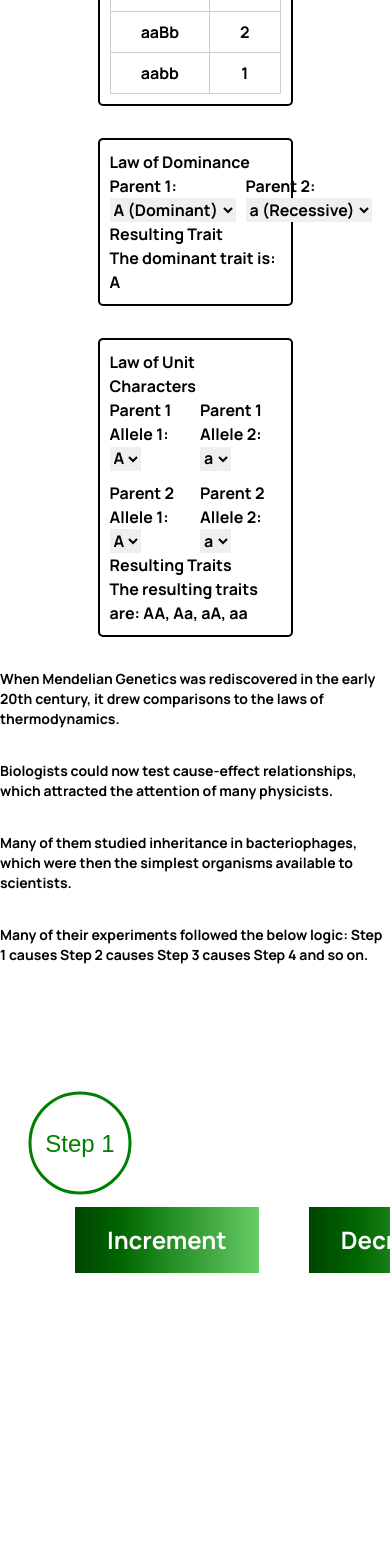
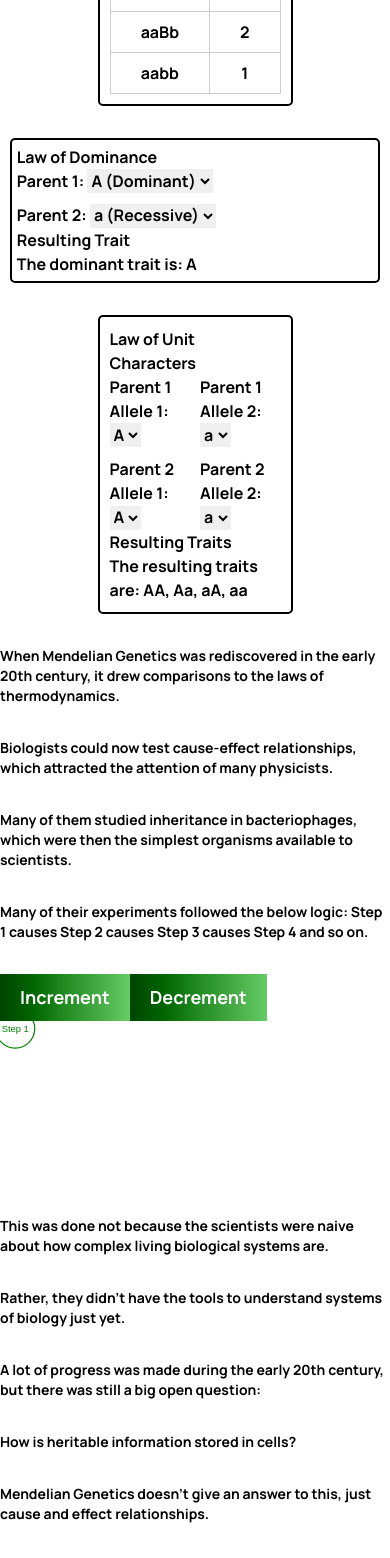
Before and after one commit to jrin771/biofaq, a Next.js app: page / in a window 390 px wide. Shown: the part 4560-6118 px from the top of the page. Built offline with nearby package versions, Linux system fonts and the light colour scheme.

Commit message:
AnimatedLinkedList and Lawofdominance mobile component update

```diff
--- a/components/AnimatedLinkedList.tsx
+++ b/components/AnimatedLinkedList.tsx
@@ -6,29 +6,31 @@ import * as d3 from "d3";
 interface NodeDatum {
   id: string;
   label: string;
-  x: number;
-  y: number;
+  x: number; // Relative position (0-1)
+  y: number; // Relative position (0-1)
 }
 
 const AnimatedLinkedList: React.FC = () => {
   const [nodes, setNodes] = useState<NodeDatum[]>([
-    { id: "1", label: "Step 1", x: 80, y: 80 },
+    { id: "1", label: "Step 1", x: 0.1, y: 0.1 },
   ]);
   const ref = useRef<SVGSVGElement>(null);
 
   useEffect(() => {
     const svg = d3.select(ref.current);
+    const { clientWidth, clientHeight } = svg.node() as unknown as HTMLElement;
+
     svg.selectAll("circle").data(nodes).join("circle")
-      .attr("cx", d => d.x)
-      .attr("cy", d => d.y)
+      .attr("cx", d => d.x * clientWidth)
+      .attr("cy", d => d.y * clientHeight)
       .attr("r", 50)
       .attr("stroke", "green")
       .attr("fill", "none")
       .attr("stroke-width", 3);
 
     svg.selectAll("text").data(nodes).join("text")
-      .attr("x", d => d.x)
-      .attr("y", d => d.y)
+      .attr("x", d => d.x * clientWidth)
+      .attr("y", d => d.y * clientHeight)
       .attr("text-anchor", "middle")
       .attr("dominant-baseline", "central")
       .attr("style", "font: 24px sans-serif;")
@@ -36,10 +38,10 @@ const AnimatedLinkedList: React.FC = () => {
       .text(d => d.label);
 
     svg.selectAll("line").data(nodes.slice(0, -1)).join("line")
-      .attr("x1", (d, i) => d.x + 50)
-      .attr("y1", d => d.y)
-      .attr("x2", (d, i) => nodes[i + 1].x - 50)
-      .attr("y2", (d, i) => nodes[i + 1].y)
+      .attr("x1", (d, i) => d.x * clientWidth + 50)
+      .attr("y1", d => d.y * clientHeight)
+      .attr("x2", (d, i) => nodes[i + 1].x * clientWidth - 50)
+      .attr("y2", (d, i) => nodes[i + 1].y * clientHeight)
       .attr("stroke", "black")
       .attr("stroke-width", 3)
       .attr("marker-end", "url(#arrow)");
@@ -51,8 +53,8 @@ const AnimatedLinkedList: React.FC = () => {
       const newNode = {
         id: `${newId}`,
         label: `Step ${newId}`,
-        x: 80 + (newId - 1) * 120,
-        y: 80,
+        x: 0.1 + (newId - 1) * 0.1,
+        y: 0.1,
       };
       setNodes([...nodes, newNode]);
     }
@@ -66,33 +68,13 @@ const AnimatedLinkedList: React.FC = () => {
 
   return (
     <div>
-      <button onClick={addNode} style={{
-        position: 'relative',
-        left: '75px',
-        top: '210px',
-        background: 'linear-gradient(to right, #004400, #006600, #228B22, #44AA44, #66CC66)',
-        fontSize: '24px',
-        color: 'white',
-        border: 'none',
-        padding: '15px 32px',
-        cursor: 'pointer'
-      }}>
+      <button onClick={addNode} className="increment-button">
         Increment
       </button>
-      <button onClick={removeNode} style={{
-        position: 'relative',
-        left: '125px',
-        top: '210px',
-        background: 'linear-gradient(to right, #004400, #006600, #228B22, #44AA44, #66CC66)',
-        fontSize: '24px',
-        color: 'white',
-        border: 'none',
-        padding: '15px 32px',
-        cursor: 'pointer'
-      }}>
+      <button onClick={removeNode} className="decrement-button">
         Decrement
       </button>
-      <svg ref={ref} width={1000} height={500}>
+      <svg ref={ref} width="100%" height="100%" viewBox="0 0 1000 500">
         <defs>
           <marker id="arrow" viewBox="0 0 10 10" refX="9" refY="5"
             markerWidth="6" markerHeight="6" orient="auto">
@@ -100,6 +82,22 @@ const AnimatedLinkedList: React.FC = () => {
           </marker>
         </defs>
       </svg>
+      <style jsx>{`
+        .increment-button, .decrement-button {
+          font-size: 24px;
+          background: linear-gradient(to right, #004400, #006600, #228B22, #44AA44, #66CC66);
+          color: white;
+          border: none;
+          padding: 15px 32px;
+          cursor: pointer;
+        }
+        @media (max-width: 768px) {
+          .increment-button, .decrement-button {
+            font-size: 18px;
+            padding: 10px 20px;
+          }
+        }
+      `}</style>
     </div>
   );
 };
--- a/components/Lawofdominance.tsx
+++ b/components/Lawofdominance.tsx
@@ -6,7 +6,6 @@ const calculateDominantRecessive = (
   allele1Parent1: string,
   allele1Parent2: string
 ): string => {
-  // Assuming 'A' is dominant and 'a' is recessive
   return allele1Parent1 === 'A' || allele1Parent2 === 'A' ? 'A' : 'a';
 };
 
@@ -16,24 +15,10 @@ const LawOfDominance: React.FC = () => {
 
   const result = calculateDominantRecessive(allele1Parent1, allele1Parent2);
 
-  const outerBoxStyle: React.CSSProperties = {
-    border: '2px solid black',
-    borderRadius: '5px',
-    padding: '10px',
-    width: '50%',
-    margin: 'auto',
-  };
-
-  const twoByTwoGridStyle: React.CSSProperties = {
-    display: 'grid',
-    gridTemplateColumns: 'repeat(2, 1fr)',
-    gap: '10px',
-  };
-
   return (
-    <div style={outerBoxStyle}>
+    <div className="outer-box">
       <h1>Law of Dominance </h1>
-      <div style={twoByTwoGridStyle}>
+      <div className="two-by-two-grid">
         {['Parent 1', 'Parent 2'].map((parent, pIdx) => (
           <div key={parent}>
             <label>{`${parent}: `}</label>
@@ -49,6 +34,29 @@ const LawOfDominance: React.FC = () => {
       </div>
       <h2>Resulting Trait</h2>
       <div>{`The dominant trait is: ${result}`}</div>
+      <style jsx>{`
+        .outer-box {
+          border: 2px solid black;
+          border-radius: 5px;
+          padding: 10px;
+          width: 50%;
+          margin: auto;
+        }
+        .two-by-two-grid {
+          display: grid;
+          grid-template-columns: repeat(2, 1fr);
+          gap: 10px;
+        }
+        @media (max-width: 768px) {
+          .outer-box {
+            width: 95%;
+            padding: 5px;
+          }
+          .two-by-two-grid {
+            grid-template-columns: repeat(1, 1fr);
+          }
+        }
+      `}</style>
     </div>
   );
 };
```
